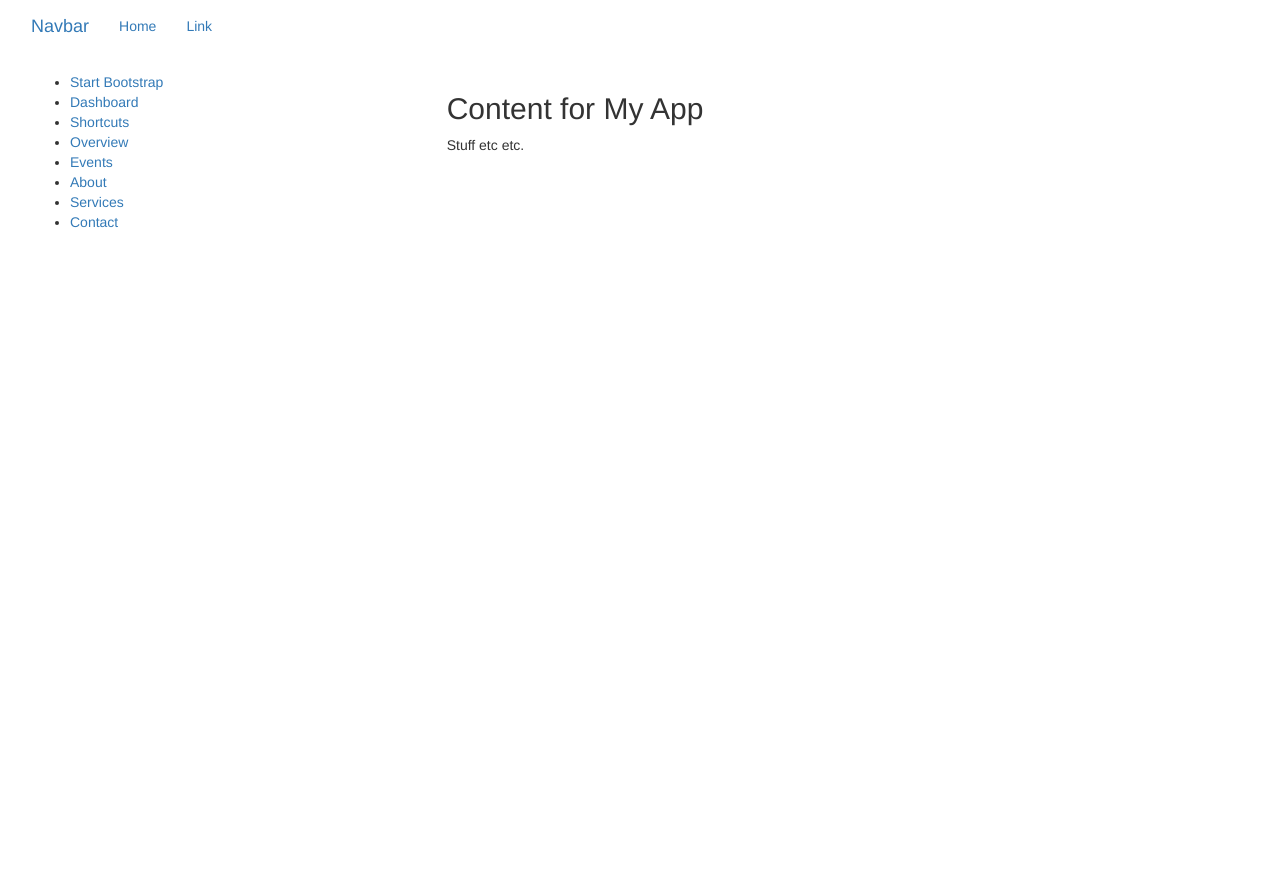
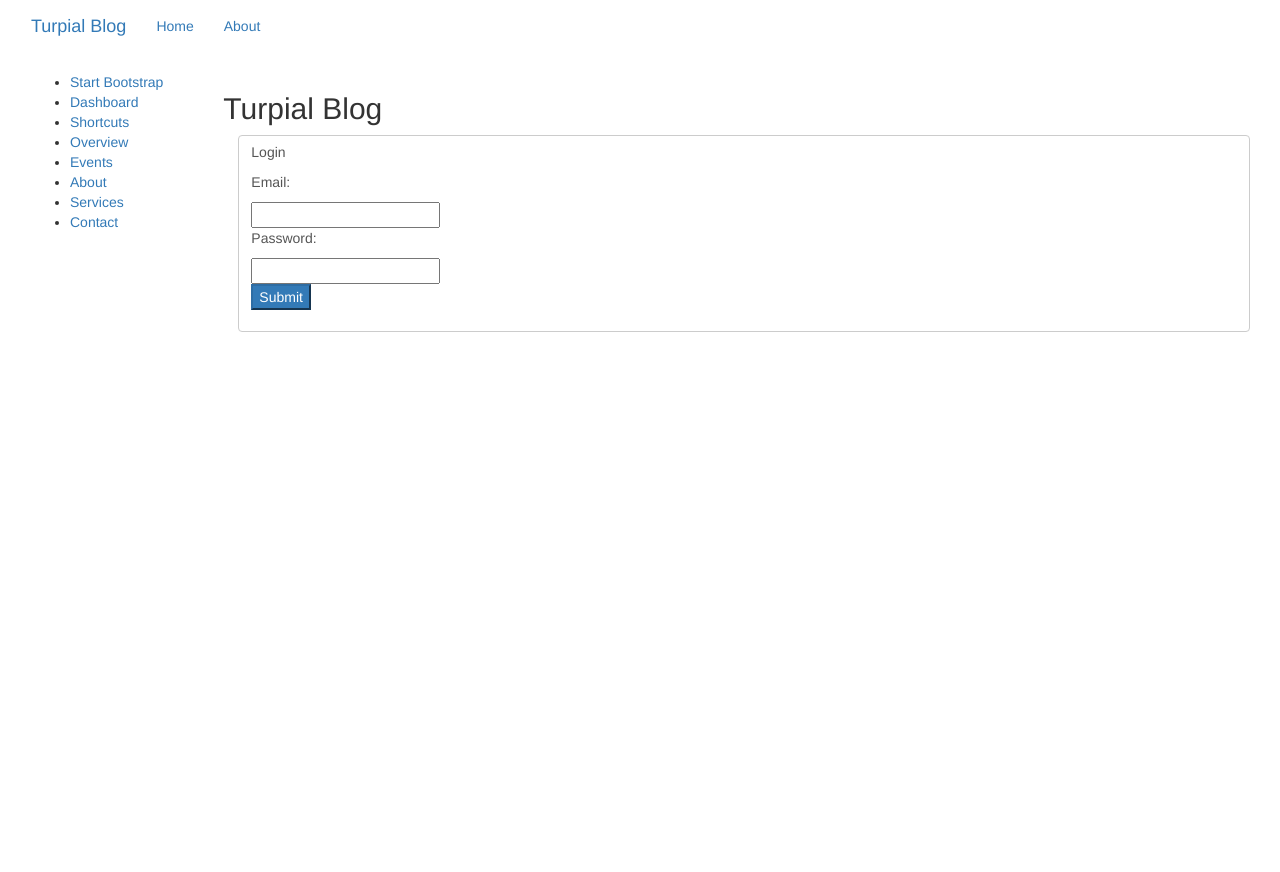
Before and after one commit to franciscosucre/tutorial_blog_turpial, a Django app: template blog/templates/diseño_sin_django.html in a window 1280 px wide. Run offline with Django 3.2, Linux system fonts and the light colour scheme; the template is opened without the code that fills it, so the values that code supplies are empty.

Commit message:
Nuevo arreglo

```diff
--- /dev/null
+++ b/blog/static/css/blog.css
@@ -0,0 +1,12 @@
+.form-box {
+  display: block;
+  padding: 6px 12px;
+  font-size: 14px;
+  line-height: 1.42857143;
+  color: #555;
+  background-color: #fff;
+  background-image: none;
+  border: 1px solid #ccc;
+  border-radius: 4px;
+  border-style: groove;
+}
--- a/blog/templates/diseño_sin_django.html
+++ b/blog/templates/diseño_sin_django.html
@@ -5,22 +5,23 @@
             <meta charset="utf-8">
             <meta name="viewport" content="width=device-width, initial-scale=1 maximum-scale=1">
             <link rel="stylesheet" href="../static/css/bootstrap.min.css">
+            <link rel="stylesheet" href="../static/css/blog.css">
             <script src="../static/js/bootstrap.min.js" type="text/javascript"></script>
         </head>
         <body>
             <div class="container-fluid" style="height: 100vh">
                 <nav class="navbar navbar-light bg-faded">
-                    <a class="navbar-brand" href="#">Navbar</a>
+                    <a class="navbar-brand" href="#">Turpial Blog</a>
                     <ul class="nav navbar-nav">
                         <li class="nav-item active">
                             <a class="nav-link" href="#">Home <span class="sr-only">(current)</span></a>
                         </li>
                         <li class="nav-item">
-                            <a class="nav-link" href="#">Link</a>
+                            <a class="nav-link" href="#">About</a>
                         </li>
                     </ul>
                 </nav>
-                <div class="col-sm-4" style="height: 100vh">
+                <div class="col-sm-2" style="height: 100vh">
                     <ul class="sidebar-nav">
                         <li class="sidebar-brand">
                             <a href="#">
@@ -50,13 +51,33 @@
                         </li>
                     </ul>
                 </div>
-                <div class="col-sm-8">
-                    <h2>Content for My App</h2>
-                    <p>Stuff etc etc.</p></div>
-                <div class="row">
-
+                <div class="col-sm-10">
+                    <div class="row border-box ">
+                      <h2>Turpial Blog</h2>
+                    </div>
+                    <div class="form-box">
+                        <form id="login-form " >
+                            <div>
+                                <p>Login</p>
+                            </div>
+                            <div>
+                                <p>Email:</p>
+                            </div>
+                            <div>
+                                <input type="email"/>
+                            </div>
+                            <div>
+                                <p>Password:</p>
+                            </div>
+                            <div>
+                                <input type="password" />
+                            </div>
+                            <div >
+                                <input type="submit" class="btn-primary form-group"/>
+                            </div>
+                        </form>
+                    </div>
                 </div>
-
             </div>
             <script src="../static/bootstrap.min.js" type="text/javascript"></script>
         </body>
```
